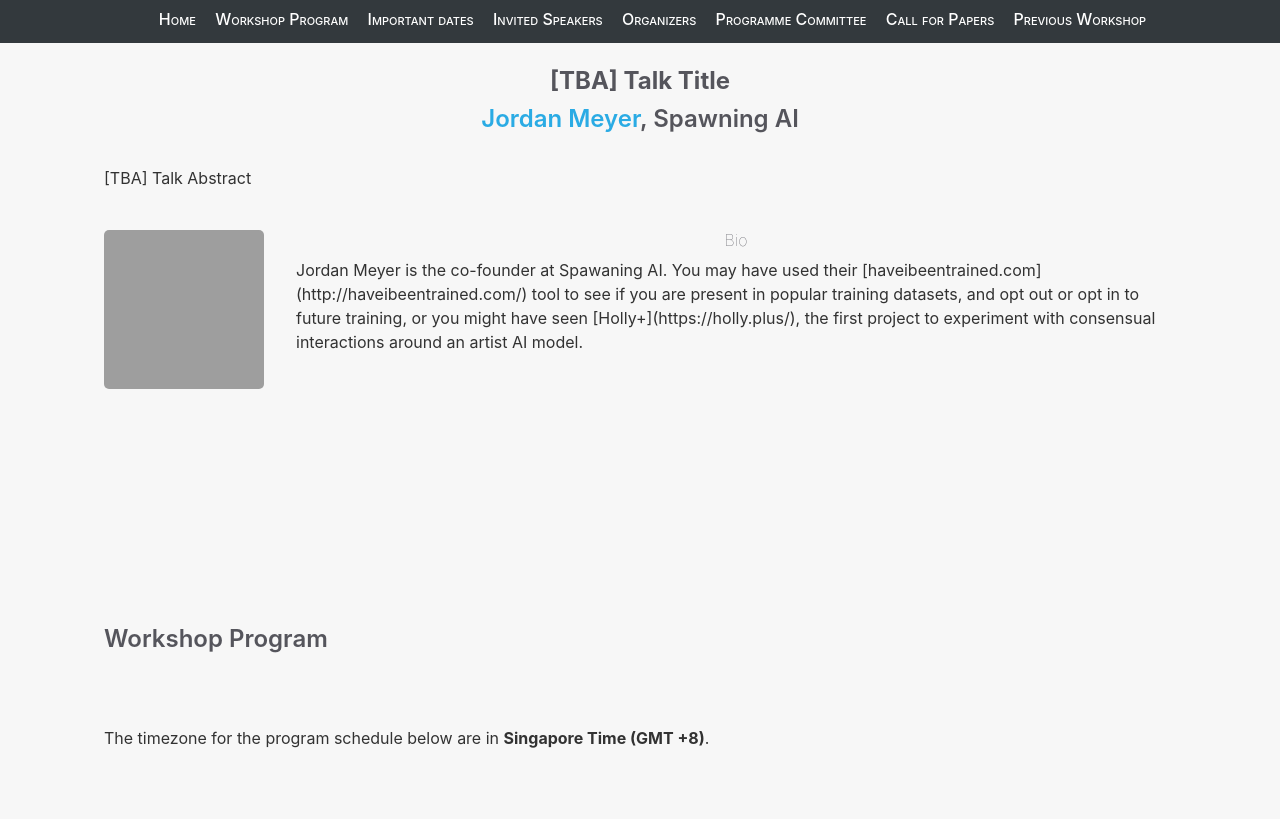
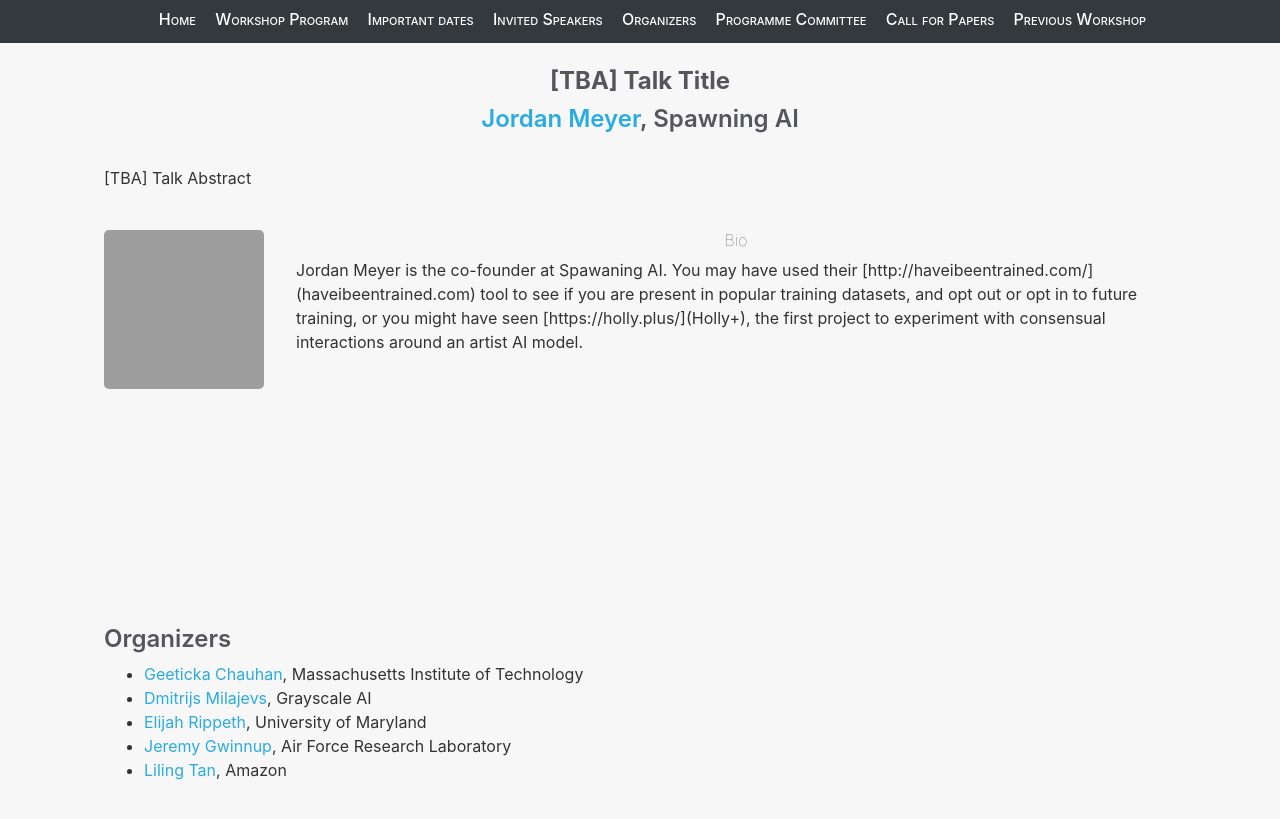
Before and after one commit to nlposs/nlposs.github.io, a Jekyll site: the page built from 2023/index.md, in a window 1280 px wide and 900 px high, scrolled down 3078 px. Shown: the top 819 px of the window. Built offline with Jekyll 4.4.1, drawn with Linux system fonts in a browser that asks for light colours; some of the changed lines change nothing that is shown; grey boxes are pictures that could not be loaded.

Commit message:
Update index.md

```diff
--- a/2023/index.md
+++ b/2023/index.md
@@ -1,5 +1,5 @@
 ---
-title: NLP-OSS 2020
+title: NLP-OSS 2023
 layout: default
 ---
 
@@ -96,14 +96,14 @@ The 3rd NLP-OSS workshop will be co-located with the EMNLP 2023 conference.
 <img src="https://pbs.twimg.com/profile_images/1655256246797099010/QbMxlB5T_400x400.jpg" alt="Jordan Meyer" align="left" style="margin-right: 32px; margin-bottom: 16px;" width=160px height=159px >
 </p>
 <h4> Bio </h4>
-<p>Jordan Meyer is the co-founder at Spawaning AI. You may have used their [haveibeentrained.com](http://haveibeentrained.com/) tool to see if you are present in popular training datasets, and opt out or opt in to future training, or you might have seen [Holly+](https://holly.plus/), the first project to experiment with consensual interactions around an artist AI model.</p>
+<p>Jordan Meyer is the co-founder at Spawaning AI. You may have used their [http://haveibeentrained.com/](haveibeentrained.com) tool to see if you are present in popular training datasets, and opt out or opt in to future training, or you might have seen [https://holly.plus/](Holly+), the first project to experiment with consensual interactions around an artist AI model.</p>
 <br><br><br><br>
 
 
-## Workshop Program
+<!-- ## Workshop Program
 <br><br>
 
-The timezone for the program schedule below are in **Singapore Time (GMT +8)**.
+The timezone for the program schedule below are in **Singapore Time (GMT +8)**.  -->
 
 ## Organizers
 
```
